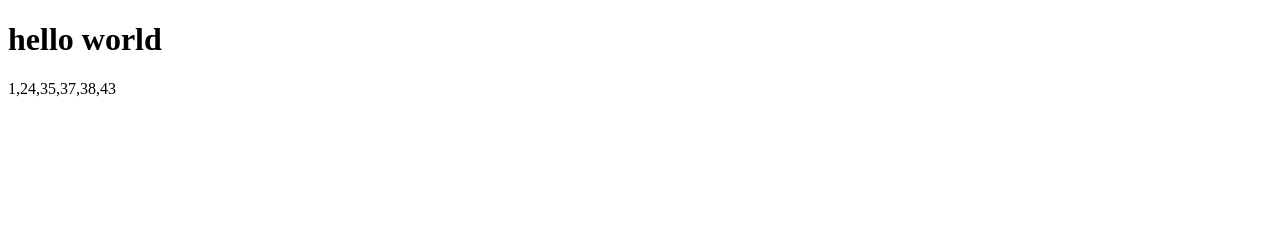
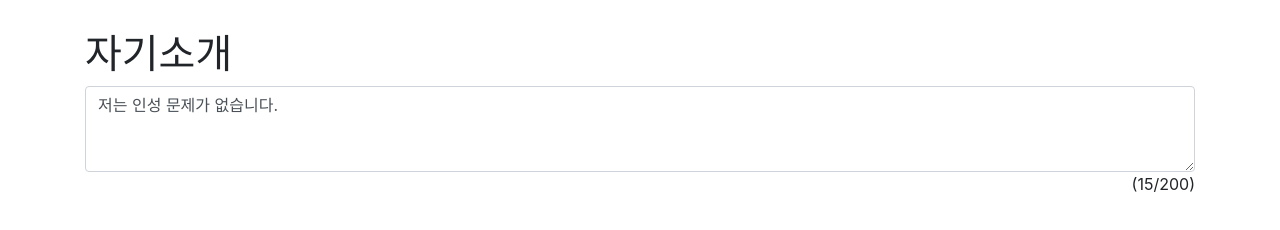
Before and after one commit to O-sulloc/LikelionLecture, a plain HTML site: page index.html in a window 1280 px wide. Drawn offline with nearby package versions, Linux system fonts and the light colour scheme.

Commit message:
[Add] 자기소개서 작성 폼 만들어보기

```diff
--- a/index.html
+++ b/index.html
@@ -1,14 +1,25 @@
 <!DOCTYPE html>
-<html lang="en">
+<html lang="ko">
 <head>
     <meta charset="UTF-8">
-    <title>Title</title>
+    <title>자소서 글자수 계산기</title>
+
+    <link rel="stylesheet" href="https://stackpath.bootstrapcdn.com/bootstrap/4.5.2/css/bootstrap.min.css" integrity="sha384-JcKb8q3iqJ61gNV9KGb8thSsNjpSL0n8PARn9HuZOnIxN0hoP+VmmDGMN5t9UJ0Z" crossorigin="anonymous">
+    <style>
+        h1 {
+            margin-top: 30px;
+        }
+        #count {
+            float: right;
+        }
+    </style>
 </head>
-<body>
-<h1>hello world</h1>
+<body class="container">
+<h1>자기소개</h1>
+<textarea onkeydown="counter();" class="form-control" rows="3" id="jasoseol">저는 인성 문제가 없습니다.</textarea>
+<span id="count">(0/200)</span>
 
-    <script src="./js/lottery.js">
-    </script>
-
+<script src="./js/novel.js">
+</script>
 </body>
 </html>
--- /dev/null
+++ b/js/novel.js
@@ -0,0 +1,11 @@
+function counter() {
+    var content = document.getElementById('jasoseol').value;
+    if(content.length>200){
+        content = content.substring(0,200);
+        document.getElementById('jasoseol').value = content;
+    }
+    document.getElementById('count').innerHTML = '(' + content.length + '/200)';
+    //스팬태그 안에 있는 innerhtml에 content.length를 넣어
+}
+
+counter();
```
